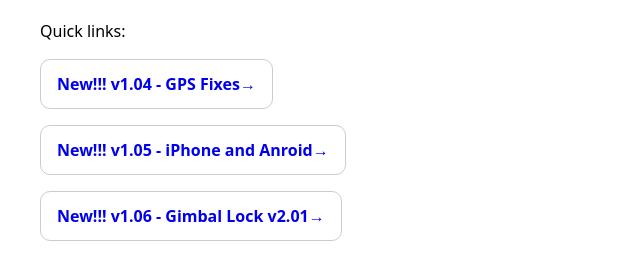
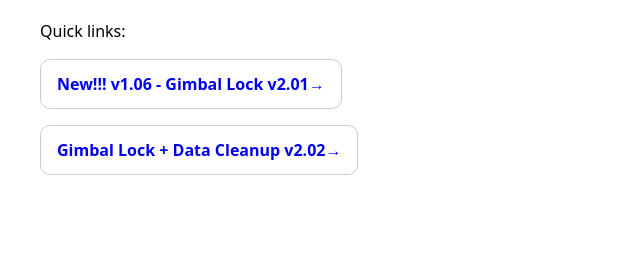
Before and after one commit to mrfestafiesta/fedcalc, a plain HTML site: page index.html in a window 1280 px wide. Shown: the part 112-392 px from the top of the page, without its empty margins (0-640 px from the left). Drawn offline with Linux system fonts and the light colour scheme.

Commit message:
Update index.html

```diff
--- a/index.html
+++ b/index.html
@@ -12,9 +12,9 @@
 <body>
   <h1>Welcome! Click a link below...</h1>
   <p>Quick links:</p>
-  <p><a class="button" href="v1.04 - GPS Fixes">New!!! v1.04 - GPS Fixes→</a></p>
-  <p><a class="button" href="v1.05 - Android iPhone Orientation">New!!! v1.05 - iPhone and Anroid→</a></p>
   <p><a class="button" href="v1.06 - Gimbal Lock">New!!! v1.06 - Gimbal Lock v2.01→</a></p>
+  <p><a class="button" href="v1.07 - Gimbal Lock + Data Cleanup"> Gimbal Lock + Data Cleanup v2.02→</a></p>
+
 
 </body>
 </html>
```
